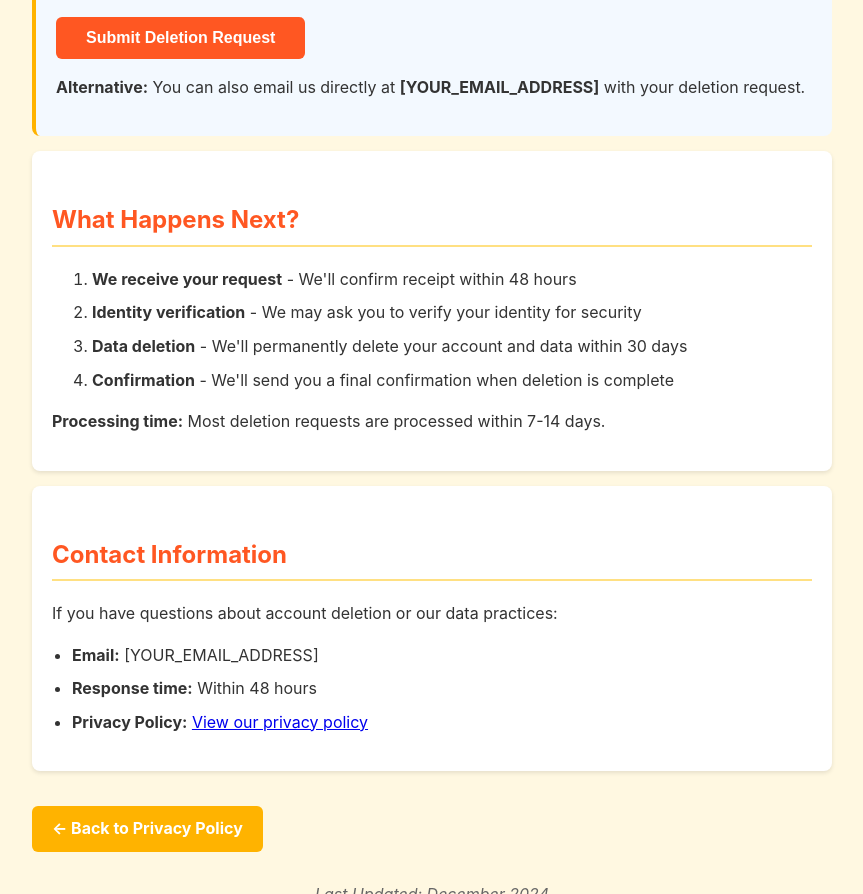
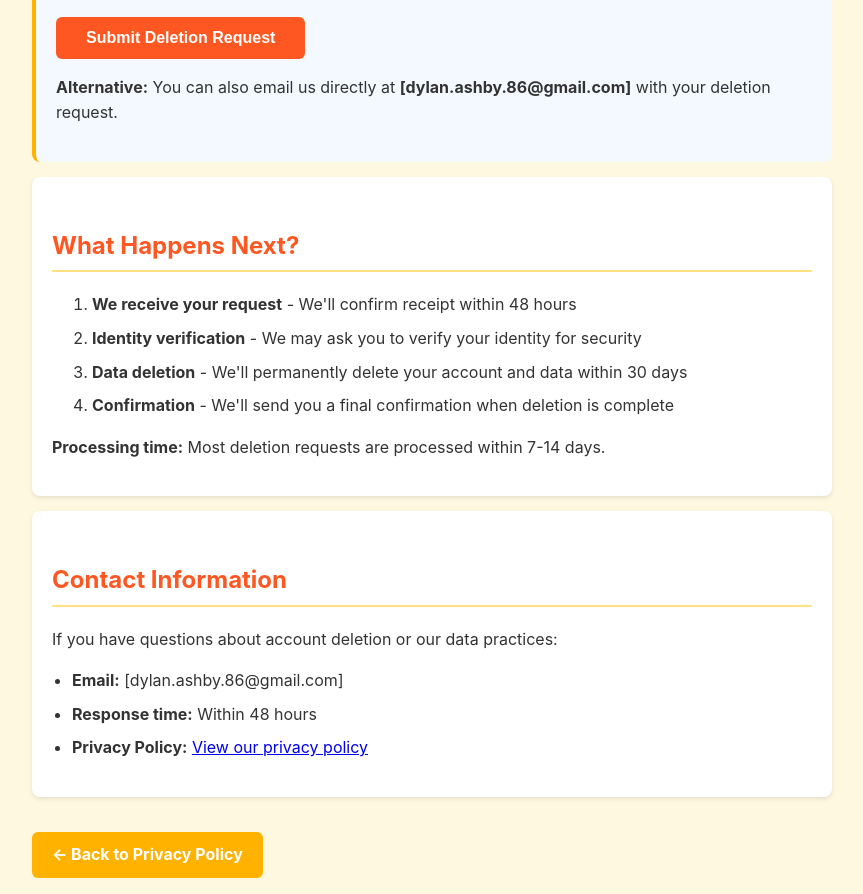
Before and after one commit to dashby86/honey-do-privacy, a plain HTML site: page delete-account.html in a window 1280 px wide. Shown: the part 1832-2726 px from the top of the page, without its empty margins (208-1071 px from the left). Drawn offline with Linux system fonts and the light colour scheme.

Commit message:
Update delete-account.html

```diff
--- a/delete-account.html
+++ b/delete-account.html
@@ -163,7 +163,7 @@
 
     <div class="form-section">
         <h2>Deletion Request Form</h2>
-        <form action="mailto:[YOUR_EMAIL_ADDRESS]" method="post" enctype="text/plain">
+        <form action="mailto:dylan.ashby.86@gmail.com" method="post" enctype="text/plain">
             <div class="form-group">
                 <label for="email">Email Address <span class="required">*</span></label>
                 <input type="email" id="email" name="email" required
@@ -193,7 +193,7 @@
             <button type="submit" class="submit-btn">Submit Deletion Request</button>
         </form>
 
-        <p><strong>Alternative:</strong> You can also email us directly at <strong>[YOUR_EMAIL_ADDRESS]</strong> with your deletion request.</p>
+        <p><strong>Alternative:</strong> You can also email us directly at <strong>[dylan.ashby.86@gmail.com]</strong> with your deletion request.</p>
     </div>
 
     <div class="section">
@@ -211,7 +211,7 @@
         <h2>Contact Information</h2>
         <p>If you have questions about account deletion or our data practices:</p>
         <ul>
-            <li><strong>Email:</strong> [YOUR_EMAIL_ADDRESS]</li>
+            <li><strong>Email:</strong> [dylan.ashby.86@gmail.com]</li>
             <li><strong>Response time:</strong> Within 48 hours</li>
             <li><strong>Privacy Policy:</strong> <a href="privacy-policy.html">View our privacy policy</a></li>
         </ul>
```
